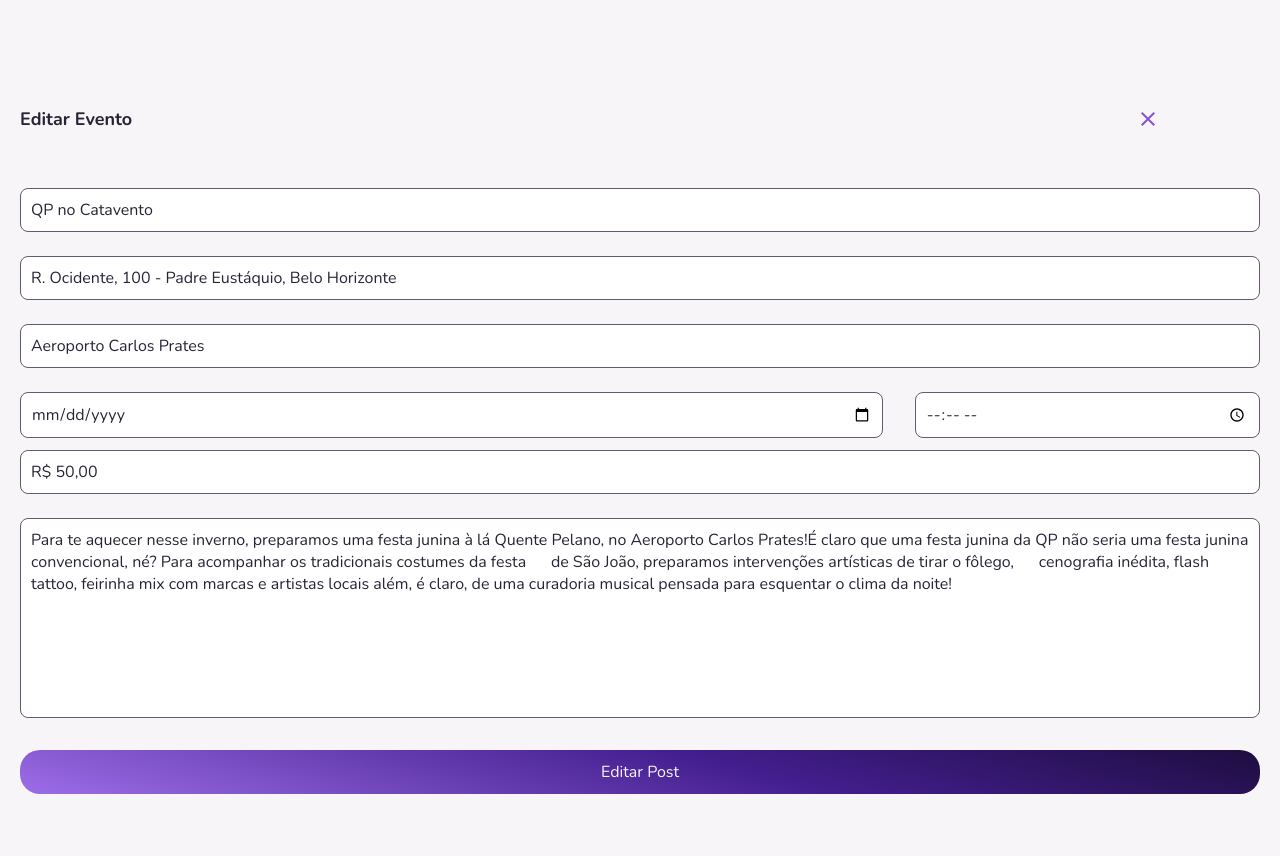
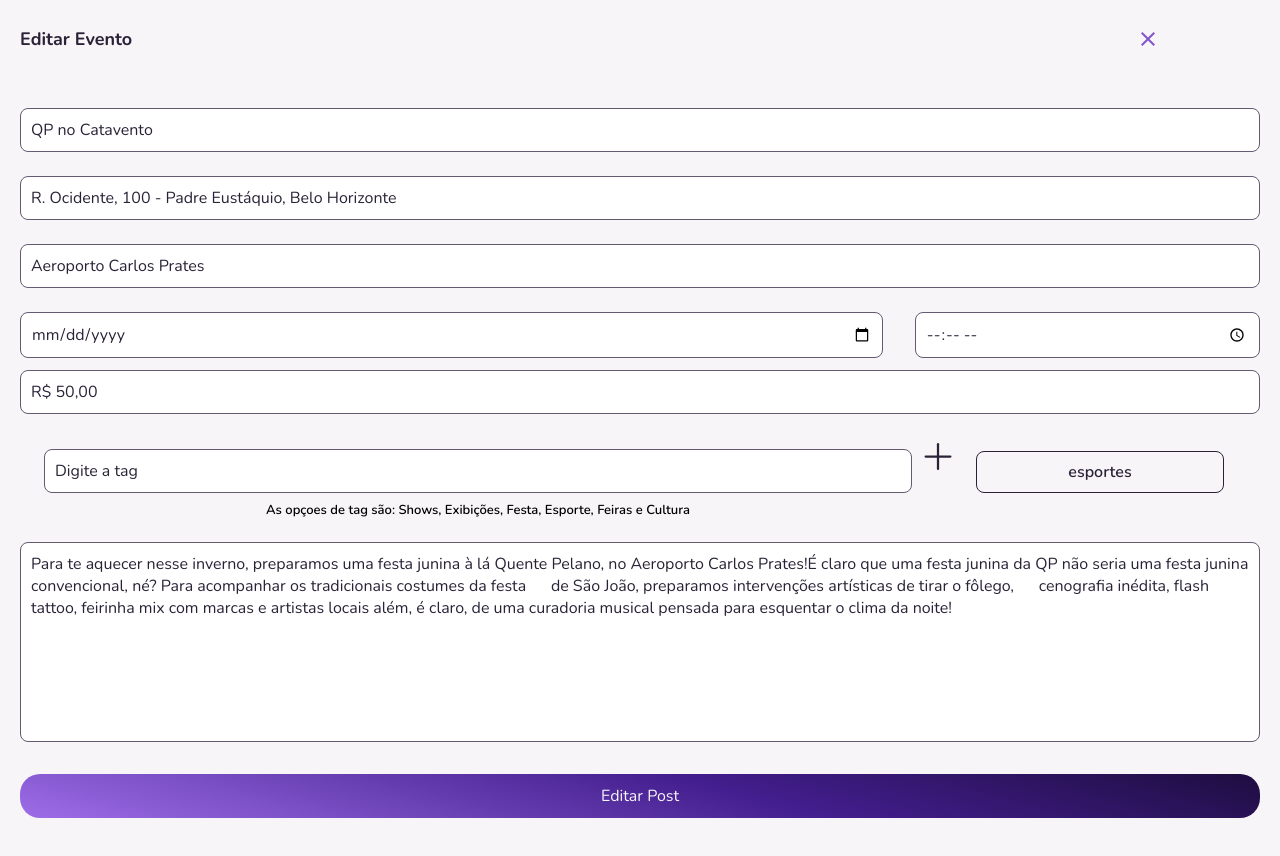
Before and after one commit to ViniciusdePSouza/iToddy_Role, a React (Vite) app in the folder itoddy-role/: page /iToddy_Role/details/edit/1 in a window 1280 px wide. Shown: the top 856 px of the page. After the commit the page ends 818 px from the top, so only its background shows below. Built offline with nearby package versions, Linux system fonts and the light colour scheme; data requests are answered from the project's data file.

Commit message:
Feature: editing and fetching event tag from db

```diff
--- a/itoddy-role/db.json
+++ b/itoddy-role/db.json
@@ -30,6 +30,7 @@
       "place": "Aeroporto Carlos Prates",
       "price": "R$ 50,00",
       "title": "QP no Catavento",
+      "tag": "esportes",
       "img": "https://picsum.photos/350/180"
     },
     {
@@ -41,6 +42,7 @@
       "producer_id": 2,
       "availableOn": "eventim",
       "price": "R$ 22,90",
+      "tag": "exposição",
       "about": "Para te aquecer nesse inverno, preparamos uma festa junina à lá Quente Pelano, no Aeroporto Carlos Prates!É claro que uma festa junina da QP não seria uma festa junina      convencional, né? Para acompanhar os tradicionais costumes da festa      de São João, preparamos intervenções artísticas de tirar o fôlego,      cenografia inédita, flash tattoo, feirinha mix com marcas e artistas locais além, é claro, de uma curadoria musical pensada para esquentar o clima da noite!",
       "date": "Sat Jul 18 2020 00:00:00 GMT-0300 (GMT-03:00)"
     },
@@ -49,11 +51,12 @@
       "producer_id": 2,
       "availableOn": "eventim",
       "about": "Para te aquecer nesse inverno, preparamos uma festa junina à lá Quente Pelano, no Aeroporto Carlos Prates!É claro que uma festa junina da QP não seria uma festa junina      convencional, né? Para acompanhar os tradicionais costumes da festa      de São João, preparamos intervenções artísticas de tirar o fôlego,      cenografia inédita, flash tattoo, feirinha mix com marcas e artistas locais além, é claro, de uma curadoria musical pensada para esquentar o clima da noite!",
-      "date": "2023-06-14T17:31:00.000Z",
+      "date": "2023-06-01T20:48:00.000Z",
       "address": "R. Ocidente, 100 - Padre Eustáquio, Belo Horizonte",
       "place": "Jardin Canadá",
       "price": "R$ 150,00",
       "title": "Arraial Quente Pelano",
+      "tag": "shows",
       "img": "https://picsum.photos/350/180"
     }
   ],
@@ -62,6 +65,7 @@
     "Exposição",
     "Festa",
     "Esportes",
-    "Culinária"
+    "Culinária",
+    "Cultura"
   ]
 }
--- a/itoddy-role/package.json
+++ b/itoddy-role/package.json
@@ -19,14 +19,12 @@
     "axios": "^1.4.0",
     "dayjs": "^1.11.7",
     "json-server": "^0.17.3",
-    "luxon": "^3.3.0",
     "phosphor-react": "^1.4.1",
     "react": "^18.2.0",
     "react-dom": "^18.2.0",
     "react-hook-form": "^7.43.9",
     "react-router-dom": "^6.11.2",
-    "styled-components": "^6.0.0-rc.2",
-    "yup": "^1.2.0"
+    "styled-components": "^6.0.0-rc.2"
   },
   "devDependencies": {
     "@types/react": "^18.0.28",
--- a/itoddy-role/src/@types/event.d.ts
+++ b/itoddy-role/src/@types/event.d.ts
@@ -8,5 +8,6 @@ export interface EventProps {
     producer_id: number;
     availableOn: string;
     price: string;
+    tag: string
     date: Date;
 }
--- a/itoddy-role/src/Pages/EditEvent/index.tsx
+++ b/itoddy-role/src/Pages/EditEvent/index.tsx
@@ -2,10 +2,10 @@ import { SvgButton } from "../../components/SvgButton";
 import {
   Container,
   DateDiv,
-  DivDiv,
   Form,
   FormValidatorAdvisor,
   Header,
+  InputHourDimensions,
   Title,
 } from "./styles";
 
@@ -29,6 +29,7 @@ import { useEffect, useState } from "react";
 import { EventProps } from "../../@types/event";
 
 import { api } from "../../services/api";
+import { FormTagContainer } from "../../components/FormTagContainer";
 
 const editEventSchema = z.object({
   title: z.string().nonempty("O nome do evento é obrigatório"),
@@ -50,10 +51,12 @@ const editEventSchema = z.object({
 type EditEventFormData = z.infer<typeof editEventSchema>;
 
 export function EditEvent() {
+
   const navigate = useNavigate();
   const params = useParams();
 
   const [data, setData] = useState<EventProps>({} as EventProps);
+  const [tag, setTag] = useState('')
 
   const {
     register,
@@ -98,6 +101,7 @@ export function EditEvent() {
       place,
       price,
       title,
+      tag,
       img: "https://picsum.photos/350/180",
     };
 
@@ -129,8 +133,9 @@ export function EditEvent() {
       setValue("price", data.price);
       setValue("title", data.title);
       setValue("address", data.address);
+      setTag(data.tag)
     }
-  }, [data, setValue]);
+  }, [data, setValue, tag]);
 
   return (
     <Container>
@@ -164,7 +169,7 @@ export function EditEvent() {
             {errors.date ? errors.date?.message : ""}
           </FormValidatorAdvisor>
 
-          <DivDiv>
+          <InputHourDimensions>
             <Input
               placeholder="Horário 20:00"
               type="time"
@@ -173,13 +178,15 @@ export function EditEvent() {
             <FormValidatorAdvisor>
               {errors.time ? errors.time?.message : ""}
             </FormValidatorAdvisor>
-          </DivDiv>
+          </InputHourDimensions>
         </DateDiv>
 
         <Input placeholder="R$ 50,00" {...register("price")} />
         <FormValidatorAdvisor>
           {errors.price ? errors.price?.message : ""}
         </FormValidatorAdvisor>
+
+        <FormTagContainer tagTitle={tag}/>
 
         <TextArea placeholder="Fale sobre o evento" {...register("about")} />
         <FormValidatorAdvisor>
--- a/itoddy-role/src/Pages/EditEvent/styles.ts
+++ b/itoddy-role/src/Pages/EditEvent/styles.ts
@@ -9,8 +9,6 @@ export const Container = styled.div`
   flex-direction: column;
 
   padding: 2rem;
-
-  margin-top: 8rem;
 
   gap: 3rem;
 `;
@@ -58,7 +56,7 @@ export const DateDiv = styled.div`
 
   gap: 1.6rem;
 `;
-export const DivDiv = styled.div`
+export const InputHourDimensions = styled.div`
   width: 40%;
 
   display: flex;
--- /dev/null
+++ b/itoddy-role/src/components/FormTagContainer/index.tsx
@@ -0,0 +1,53 @@
+import Input from "../Input";
+
+import { ButtonWrapper, Container, InputWrapper, Tag } from "./styles";
+
+import { defaultTheme } from "../../styles/theme/default";
+
+import { Plus } from "phosphor-react";
+import { useState } from "react";
+
+interface FormTagContainerProps {
+  tagTitle: string;
+}
+
+export function FormTagContainer({ tagTitle }: FormTagContainerProps) {
+  const [tag, setTag] = useState(tagTitle);
+  const [inputTag, setInputTag] = useState<string>("");
+
+  function addTag(tag: string) {
+    const tagLowerCase = tag.toLowerCase();
+    if (
+      tagLowerCase === "shows" ||
+      tagLowerCase === "exposição" ||
+      tagLowerCase === "festa" ||
+      tagLowerCase === "esporte" ||
+      tagLowerCase === "culinária" ||
+      tagLowerCase === "cultura"
+    ) {
+      return setTag(tag);
+    } else {
+      return alert("Porfavor insira uma tag conforme o modelo informado");
+    }
+  }
+
+  return (
+    <Container>
+      <InputWrapper>
+        <Input
+          placeholder="Digite a tag"
+          onChange={(e) => setInputTag(e.target.value)}
+        />
+        <span>
+          As opçoes de tag são: Shows, Exibições, Festa, Esporte, Feiras e
+          Cultura
+        </span>
+      </InputWrapper>
+      <ButtonWrapper onClick={() => addTag(inputTag)} type="button">
+        <Plus size={45} color={defaultTheme.COLORS.SECONDARY} />
+      </ButtonWrapper>
+
+      {tag ? <Tag>{tag}</Tag> : <Tag>{tagTitle}</Tag>}
+    </Container>
+  );
+}
--- /dev/null
+++ b/itoddy-role/src/components/FormTagContainer/styles.ts
@@ -0,0 +1,68 @@
+import { styled } from "styled-components";
+
+export const Container = styled.div`
+  width: 100%;
+
+  display: flex;
+  align-items: center;
+  justify-content: center;
+
+  gap: .8rem;
+`;
+
+export const InputWrapper = styled.div`
+width: 70%;
+
+  display: flex;
+  flex-direction: column;
+  align-items: center;
+
+  > span {
+    font-family: "Nunito", sans-serif;
+    font-size: 1.3rem;
+    font-weight: 600;
+
+    margin-top: 8px;
+  }
+`;
+
+export const ButtonWrapper = styled.button`
+  all: unset;
+
+  width: 36px;
+  height: 36px;
+
+  display: flex;
+  align-items: center;
+  justify-content: center;
+  background-color: ${({ theme }) => theme.COLORS.SECONDARY};
+
+  background-color: transparent;
+
+  margin-bottom: 56px;
+  margin-right: 12px;
+`;
+
+export const Tag = styled.div`
+  width: 20%;
+
+  display: flex;
+  align-items: center;
+  justify-content: center;
+  text-align: center;
+
+  padding: 12px 16px;
+
+  color: ${({ theme }) => theme.COLORS.SECONDARY};
+
+  border: 1px solid ${({ theme }) => theme.COLORS.SECONDARY};
+  border-radius: 8px;
+
+  font-family: "Nunito", sans-serif;
+  font-size: 1.6rem;
+  font-weight: 600;
+  line-height: 1.6rem;
+
+  margin-bottom: 24px;
+  margin-right: 12px;
+`;
```
Also changed, not shown: itoddy-role/src/components/SelectItem/index.tsx (deleted, +0 -21 lines), itoddy-role/src/components/SelectItem/styles.ts (deleted, +0 -54 lines).
